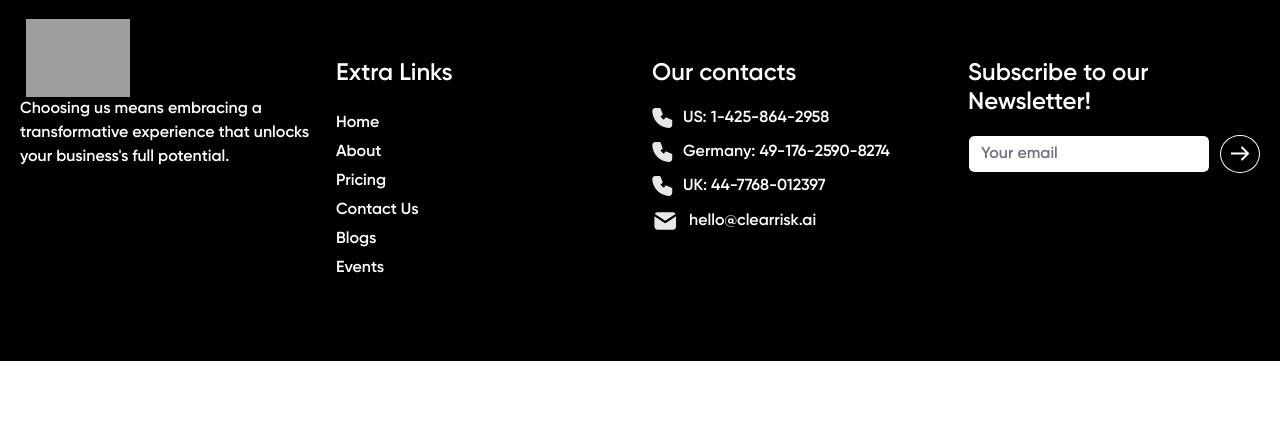
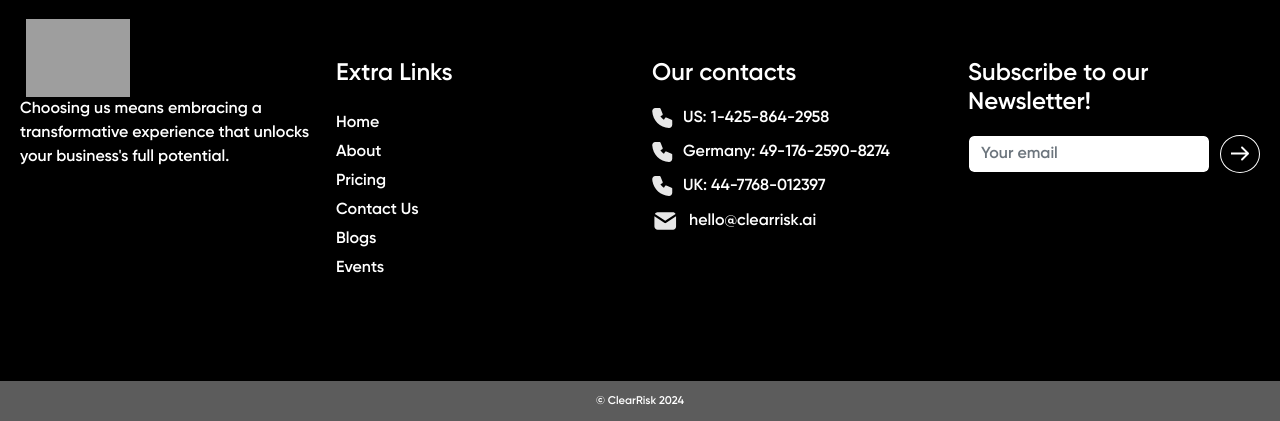
Before and after one commit to iRM-Somnath/CLEAR-RISK-AI, a Laravel app: page /blogs/1 in a window 1280 px wide. Shown: the part 1089-1510 px from the top of the page. Run offline with Laravel 12, Linux system fonts and the light colour scheme; data that the repository does not hold is empty; some libraries are stand-ins or nearby versions; grey boxes are pictures that could not be loaded.

Commit message:
add copyright section in site

```diff
--- a/public/front/css/style.css
+++ b/public/front/css/style.css
@@ -285,12 +285,13 @@ body {
 footer {
   background-color: #000000;
   color: white;
-  padding: 20px;
+  /* padding: 20px; */
 }
 
 .footer-container {
   display: grid;
   grid-template-columns: repeat(4, 1fr);
+  padding: 20px;
   /* gap: 40px; */
 }
 
@@ -521,3 +522,12 @@ width: 20px;
   /* aspect-ratio: 3/2; */
   /* object-fit: contain; */
 }
+
+p.copyright {
+  margin-top: 20px;
+  text-align: center;
+  color: #fff;
+  background: #5c5c5c;
+  line-height: 40px;
+  font-size: 0.7em;
+}
--- a/resources/views/front/layouts/master.blade.php
+++ b/resources/views/front/layouts/master.blade.php
@@ -180,6 +180,9 @@
                 </div>
             </div>
         </div>
+        <div class="copyright-section">
+          <p class="copyright">© ClearRisk 2024</p>
+        </div>
     </footer>
     <script src="{{ asset('front/js/bootstrap.bundle.js') }}"></script>
     @stack('scripts')
```
